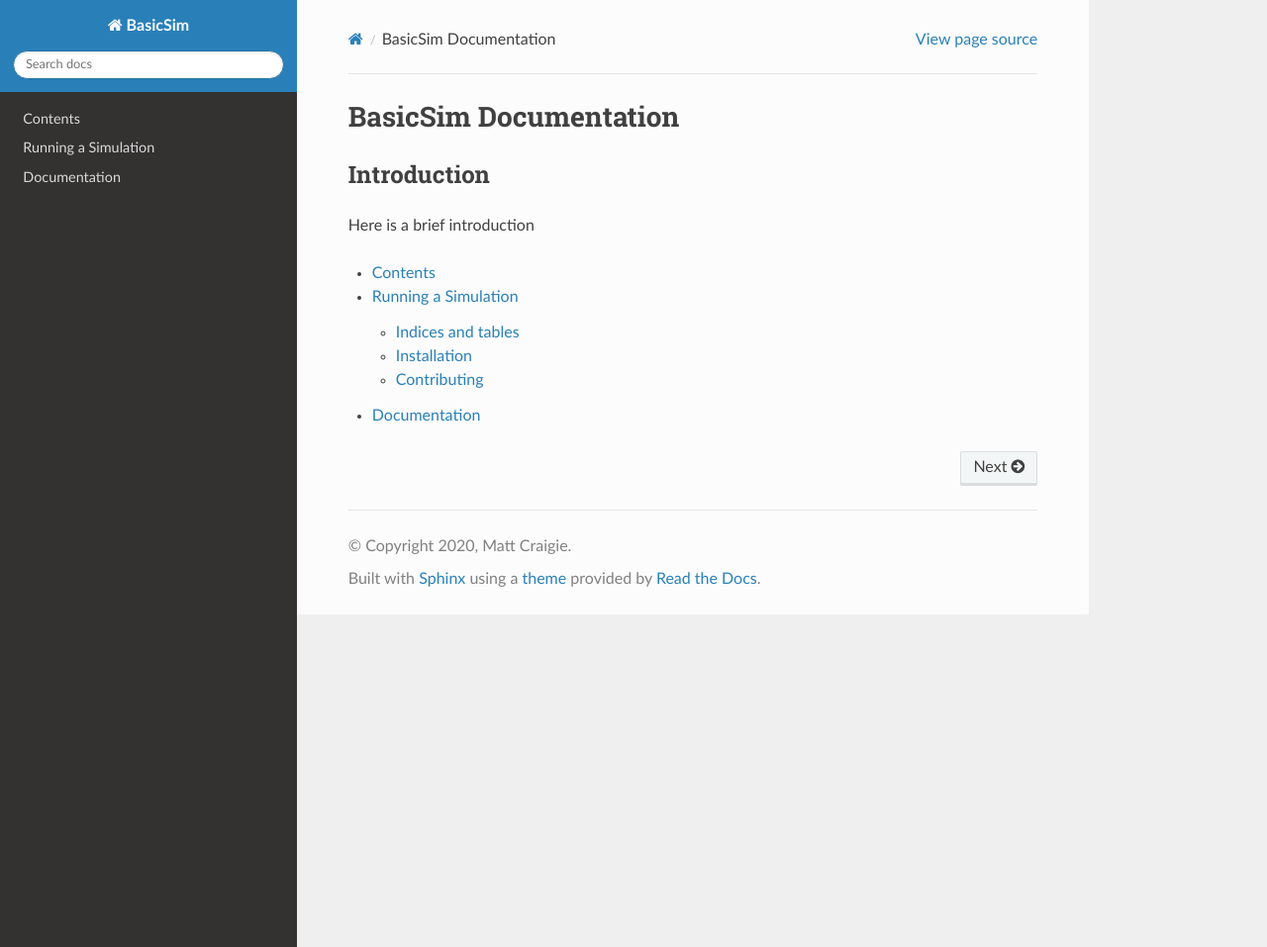
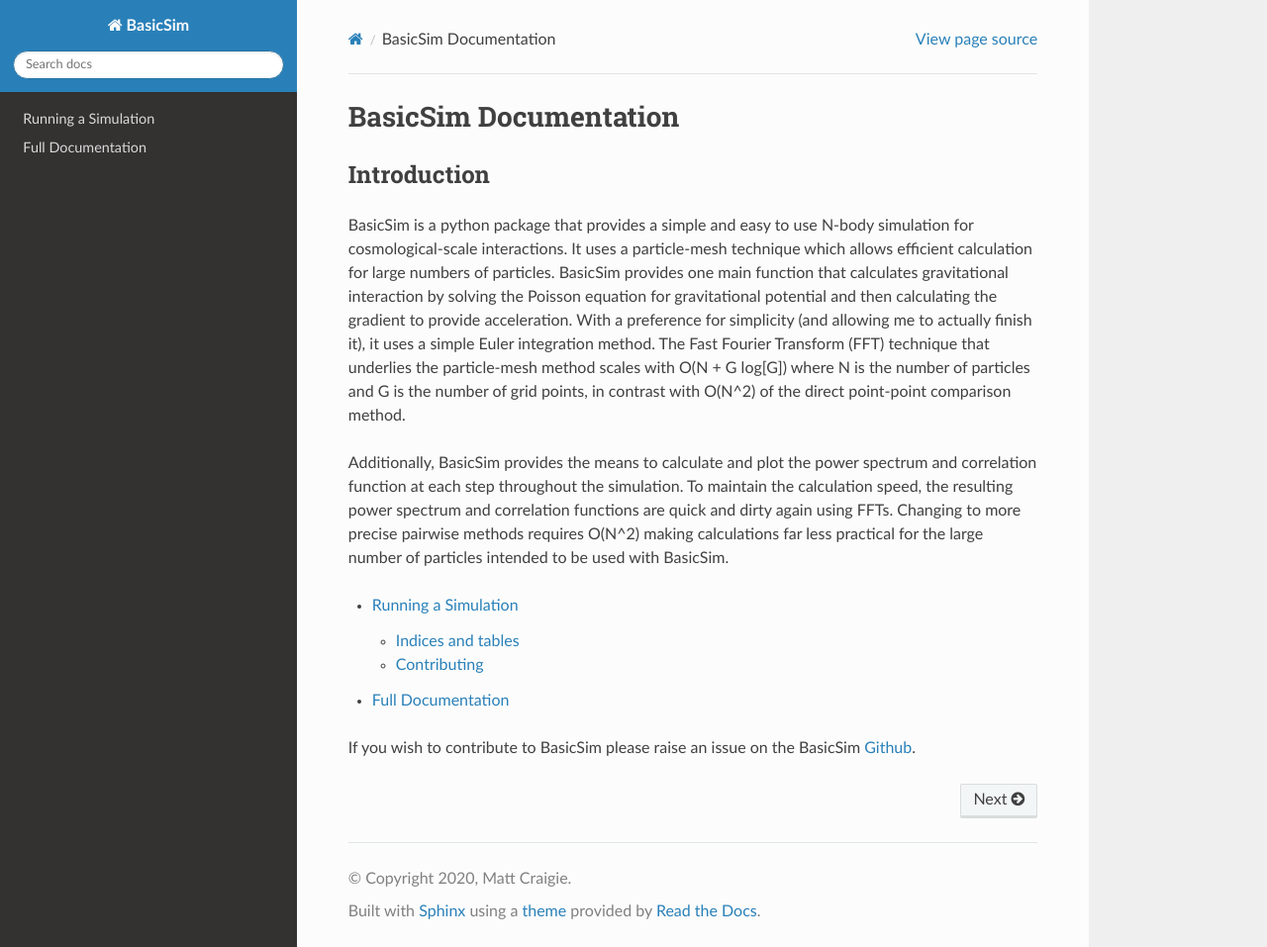
Before and after one commit to mattcraigie/BasicSim, a Sphinx documentation site: the page built from docs/source/index.rst, in a window 1280 px wide and 957 px high. Shown: the whole window at 99% size. Built offline with Sphinx 7.4.7 and the Read the Docs theme 2.0.0, drawn with Linux system fonts in a browser that asks for light colours; pages that are not in the unit, such as notebooks, are missing from menus.

Commit message:
more docs more more

```diff
--- a/docs/source/index.rst
+++ b/docs/source/index.rst
@@ -1,18 +1,28 @@
-
 ======================
 BasicSim Documentation
 ======================
 
-
 Introduction
 ------------
 
-Here is a brief introduction
+BasicSim is a python package that provides a simple and easy to use N-body simulation for cosmological-scale interactions. It uses a particle-mesh
+technique which allows efficient calculation for large numbers of particles. BasicSim provides one main function that
+calculates gravitational interaction by solving the Poisson equation for gravitational potential and then calculating
+the gradient to provide acceleration. With a preference for simplicity (and allowing me to actually finish it), it
+uses a simple Euler integration method. The Fast Fourier Transform (FFT) technique that underlies the particle-mesh method scales with
+O(N + G log[G]) where N is the number of particles and G is the number of grid points, in contrast with O(N^2) of the
+direct point-point comparison method.
+
+Additionally, BasicSim provides the means to calculate and plot the power spectrum and correlation function at each step
+throughout the simulation. To maintain the calculation speed, the resulting power spectrum and correlation functions are
+quick and dirty again using FFTs. Changing to more precise pairwise methods requires O(N^2) making calculations far
+less practical for the large number of particles intended to be used with BasicSim.
 
 .. toctree::
    :maxdepth: 2
 
-   index
-   contents
+   installation
    simfuncs
    documentation
+
+If you wish to contribute to BasicSim please raise an issue on the BasicSim `Github <https://github.com/mattcraigie/BasicSim>`_.
```
Also changed, not shown: docs/source/contents.rst (+7 -1 lines), docs/source/documentation.rst (+4 -4 lines), docs/source/install.rst (added, +30 -0 lines), docs/source/simfuncs.rst (+0 -26 lines), 8 other files.
